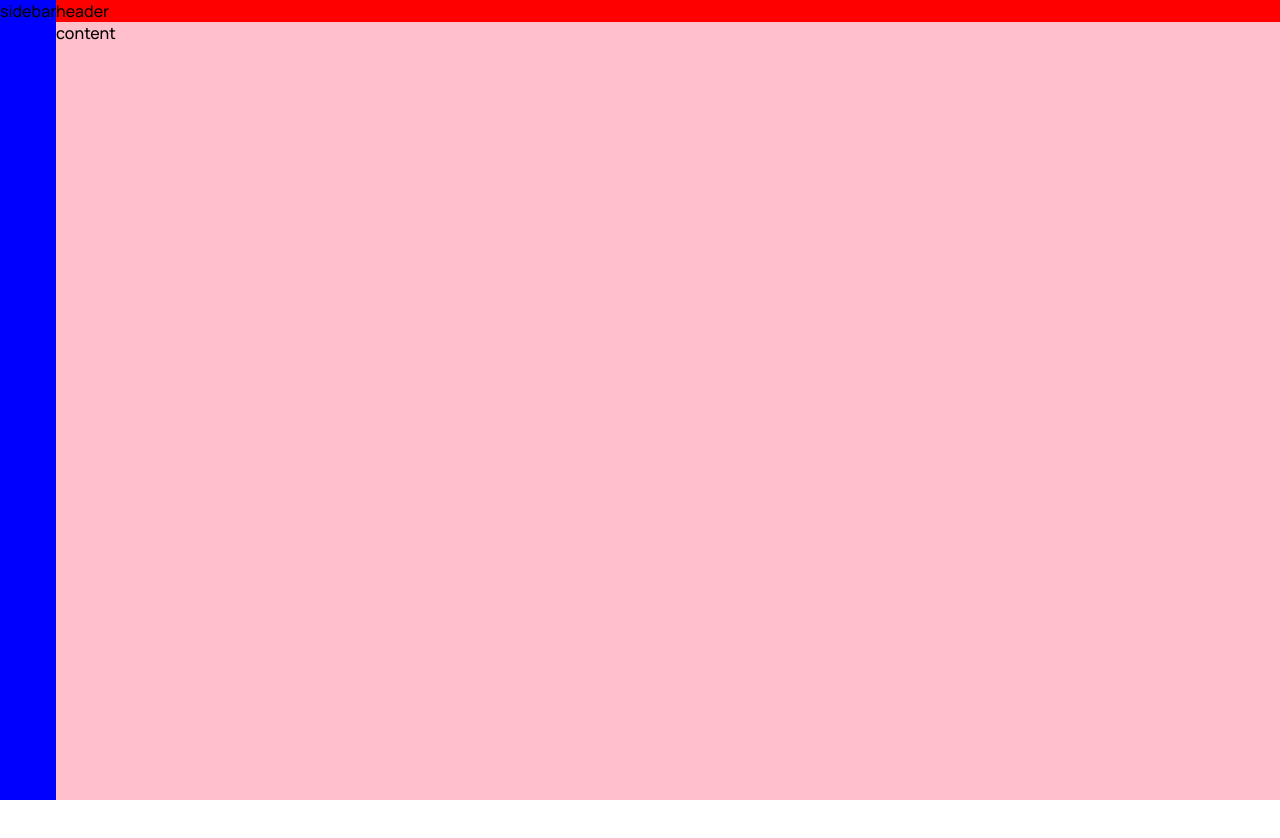
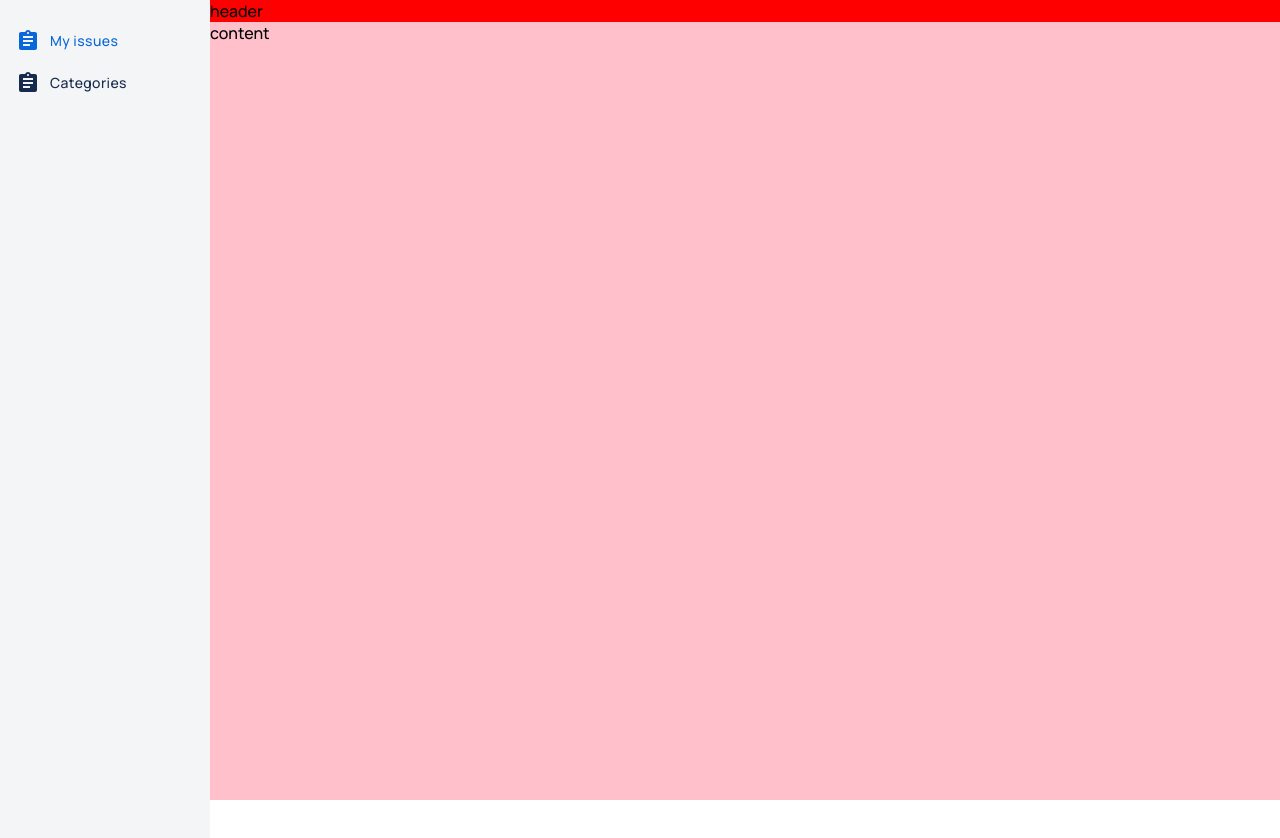
Before and after one commit to lisophoria/projectTrackerFrontend, a React (Create React App) app: page / in a window 1280 px wide. Before the commit the page ends 800 px from the top, so only its background shows below. Built offline with nearby package versions, Linux system fonts and the light colour scheme.

Commit message:
add Sidebar component + use with temp layout & refactoring

```diff
--- a/src/App.tsx
+++ b/src/App.tsx
@@ -1,10 +1,13 @@
 import React from 'react';
 import './App.css';
-import BasicLayout from "./comopnents/basicLayout/basicLayout";
+import BasicLayout from "./comopnents/layout/basicLayout/basicLayout";
+import {BrowserRouter} from "react-router-dom";
 
 function App() {
   return (
-    <BasicLayout />
+    <BrowserRouter>
+      <BasicLayout />
+    </BrowserRouter>
   );
 }
 
--- /dev/null
+++ b/src/comopnents/abstract/abstractSidebar/abstractSidebar.styles.ts
@@ -0,0 +1,39 @@
+import {makeStyles} from "tss-react/mui";
+
+const useAbstractSidebarStyles = makeStyles()({
+  sidebarContainer: {
+    width: '210px',
+    height: '100%',
+    padding: '20px 0',
+    backgroundColor: '#F4F5F7',
+  },
+  tabs: {
+    '& .MuiTabs-indicator': {
+      display: 'none',
+    },
+  },
+  tab: {
+    '&.MuiTab-root': {
+      color: '#172B4D',
+      whiteSpace: 'nowrap',
+      overflow: 'hidden',
+      textOverflow: 'ellipsis',
+      minHeight: '30px',
+      textTransform: 'none',
+      fontSize: '14px',
+      lineHeight: '20px',
+      display: 'flex',
+      boxShadow: 'none',
+      padding: '0px 8x',
+      justifyContent: 'flex-start',
+    },
+    '& .MuiTab-iconWrapper': {
+      marginRight: '10px',
+    },
+    '&.Mui-selected': {
+      color: '#0767DB'
+    }
+  },
+});
+
+export default useAbstractSidebarStyles;
--- /dev/null
+++ b/src/comopnents/abstract/abstractSidebar/abstractSidebar.tsx
@@ -0,0 +1,47 @@
+import {FC} from "react";
+import {
+  Box,
+  Tabs as MuiTabs,
+  Tab as MuiTab,
+} from "@mui/material";
+import useAbstractSidebarStyles from "./abstractSidebar.styles";
+import {Link, useLocation} from "react-router-dom";
+
+interface ISidebarTab {
+  icon?: JSX.Element;
+  title: string;
+  link: string;
+}
+
+interface IAbstractSidebarProps {
+  tabs: ISidebarTab[];
+}
+
+const AbstractSidebar: FC<IAbstractSidebarProps> = (props) => {
+  const { classes } = useAbstractSidebarStyles();
+  const { pathname } = useLocation();
+
+  return (
+    <Box className={classes.sidebarContainer}>
+      <MuiTabs
+        value={pathname}
+        orientation={'vertical'}
+        className={classes.tabs}
+      >
+        {props.tabs.map((item) => (
+          <MuiTab
+            to={item.link}
+            component={Link}
+            value={item.link}
+            label={item.title}
+            icon={item.icon}
+            iconPosition={'start'}
+            className={classes.tab}
+          />
+        ))}
+      </MuiTabs>
+    </Box>
+  );
+};
+
+export default AbstractSidebar;
--- /dev/null
+++ b/src/comopnents/abstract/abstractSidebar/index.ts
@@ -0,0 +1,3 @@
+import AbstractSidebar from './abstractSidebar';
+
+export default AbstractSidebar;
--- a/src/comopnents/basicLayout/basicLayout.tsx
+++ b/src/comopnents/layout/basicLayout/basicLayout.tsx
@@ -1,6 +1,7 @@
 import {FC} from "react";
-import AbstractLayout from "../abstract/abstractLayout";
+import AbstractLayout from "../../abstract/abstractLayout";
 import {Box} from "@mui/material";
+import Sidebar from "../sidebar";
 
 const BasicLayout: FC = () => {
   return (
@@ -15,7 +16,7 @@ const BasicLayout: FC = () => {
           <Box sx={{ backgroundColor: 'red' }}>header</Box>
         )}
         leftBlock={(
-          <Box sx={{ backgroundColor: 'blue', height: '100%' }}>sidebar</Box>
+          <Sidebar />
         )}
       >
         <Box sx={{ backgroundColor: 'pink', height: '100%' }}>content</Box>
--- /dev/null
+++ b/src/comopnents/layout/sidebar/index.ts
@@ -0,0 +1,3 @@
+import Sidebar from './sidebar';
+
+export default Sidebar;
--- /dev/null
+++ b/src/comopnents/layout/sidebar/sidebar.tsx
@@ -0,0 +1,23 @@
+import {FC} from "react";
+import AssignmentIcon from '@mui/icons-material/Assignment';import AbstractSidebar from "../../abstract/abstractSidebar";
+
+const Sidebar: FC = () => {
+  return (
+    <AbstractSidebar
+      tabs={[
+        {
+          icon: (<AssignmentIcon />),
+          title: 'My issues',
+          link: '/',
+        },
+        {
+          icon: (<AssignmentIcon />),
+          title: 'Categories',
+          link: '/2',
+        },
+      ]}
+   />
+  );
+};
+
+export default Sidebar;
```
